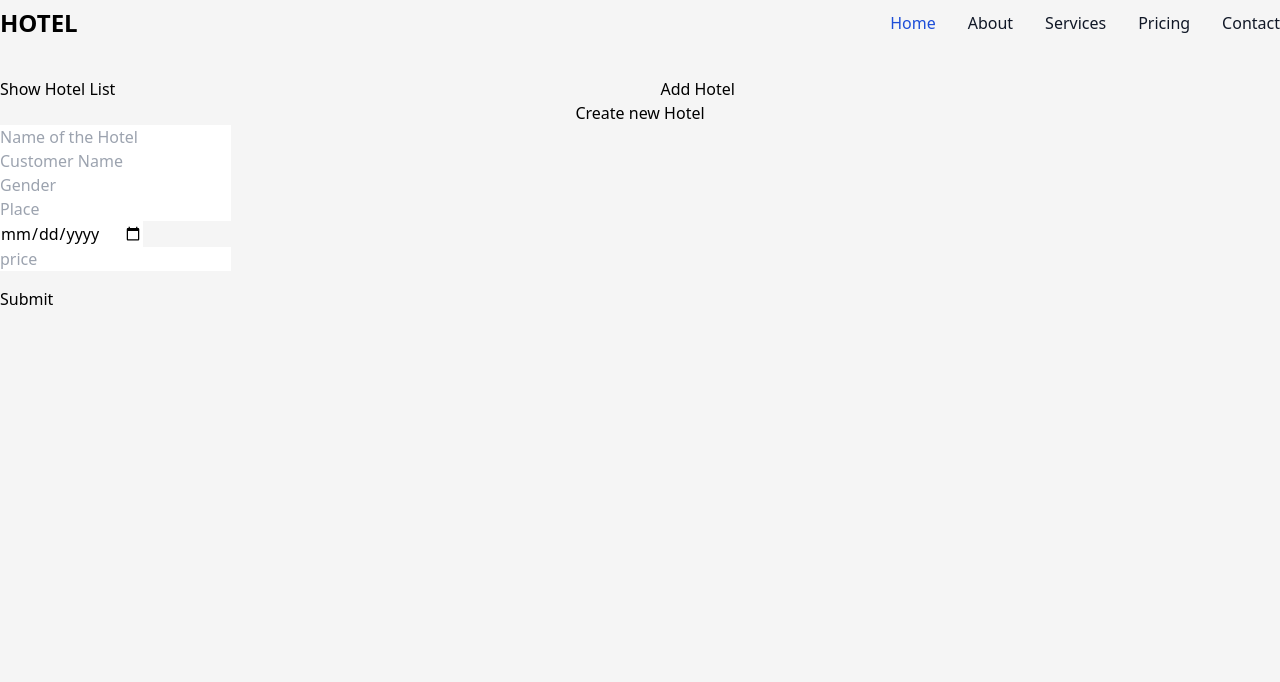
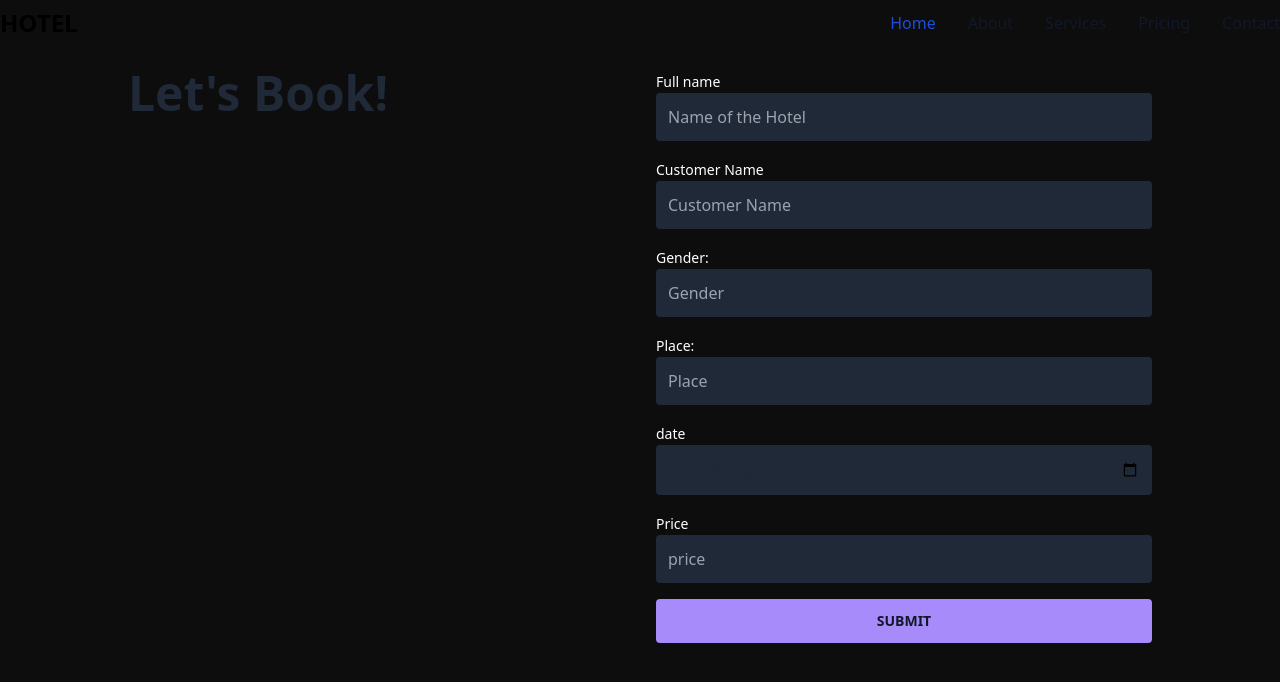
Before and after one commit to iampratyushsenapati/specsmgmt, a React (Create React App) app in the folder client/: page /create-hotel in a window 1280 px wide. Shown: the top 682 px of the page. Built offline with nearby package versions, Linux system fonts and the light colour scheme; the HTML template or start-up script is replaced by a standard one.

Commit message:
front page and create hotel page is modified

```diff
--- a/client/src/App.css
+++ b/client/src/App.css
@@ -60,10 +60,10 @@
   grid-gap: 2em;
 }
 
-.card-container {
+/* .card-container {
   width: 250px;
   border: 1px solid rgb(165, 165, 165);
   margin: 0 auto;
   border-radius: 5px;
   overflow: hidden;
-}
+} */
--- a/client/src/components/CreateHotel.js
+++ b/client/src/components/CreateHotel.js
@@ -21,7 +21,7 @@ const CreateHotel = (props) => {
 
 
 
-    const[ShowToast, setShowToast] = useState(false);
+    const [ShowToast, setShowToast] = useState(false);
     const onChange = (e) => {
         setHotel({ ...hotel, [e.target.name]: e.target.value });
     }
@@ -61,7 +61,7 @@ const CreateHotel = (props) => {
                 setTimeout(() => {
                     setShowToast(false); // Hide the toast
                     navigate('/all-hotel'); // Navigate to homepage
-                },  5000); // Adjust the timeout as needed
+                }, 5000); // Adjust the timeout as needed
             })
             .catch((err) => {
                 console.log('Error in CreateBook!');
@@ -102,7 +102,7 @@ const CreateHotel = (props) => {
                 transition={Slide}
             />
 
-            <div className='container'>
+            {/* <div className='container'>
                 <div className='row'>
                     <div className='col-md-8 m-auto'>
                         <br />
@@ -183,9 +183,95 @@ const CreateHotel = (props) => {
                         </form>
                     </div>
                 </div>
+            </div> */}
+
+            <div class="grid max-w-screen-xl grid-cols-1 gap-8 px-8 py-4 mx-auto rounded-lg md:grid-cols-2  md:px-12 lg:px-16 xl:px-32  text-gray-800">
+                <div class="flex flex-col justify-between">
+                    <div class="space-y-1">
+                        <h2 class="text-4xl font-bold leadi lg:text-5xl">Let's Book!</h2>
+                        {/* <div class="text-gray-400">Vivamus in nisl metus? Phasellus.</div> */}
                     </div>
-            {/* <Footer /> */}
+                    {/* <img src="https://img.freepik.com/free-vector/organic-flat-new-normal-hotels-illustration_23-2148935231.jpg?w=996&t=st=1708195520~exp=1708196120~hmac=1a9d4677da21939c9c8064e9e3061f7c7d3c103f19563cb21cbe03d673f8d0cc" alt="/" class="p-6  h-52 md:h-64" /> */}
                 </div>
+                <form noValidate onSubmit={onSubmit} class="space-y-4">
+                    <div >
+                        <label for="name" class="text-sm text-white">Full name</label>
+                        <input
+                            type='text'
+                            placeholder='Name of the Hotel'
+                            name='hotel_name'
+
+                            value={hotel.hotel_name}
+                            onChange={onChange}
+                            class="w-full p-3 rounded placeholder-gray-400 bg-gray-800 border-blue-200"
+                        />
+                    </div>
+                    <div>
+                        <label for="email" class="text-sm text-white">Customer Name</label>
+                        <input
+                            type='text'
+                            placeholder='Customer Name'
+                            name='customer_name'
+
+                            value={hotel.customer_name}
+                            onChange={onChange}
+                            class="w-full p-3 rounded bg-gray-800 placeholder-gray-400 border-blue-200" />
+                    </div>
+
+                    <div>
+                        <label for="message" class="text-sm  text-white">Gender:</label>
+                        <input
+                            type='text'
+                            placeholder='Gender'
+                            name='gender'
+
+                            value={hotel.gender}
+                            onChange={onChange}
+                            class="w-full p-3 rounded bg-gray-800 placeholder-gray-400 border-blue-200 "/>
+                    </div>
+
+                    <div>
+                        <label for="message" class="text-sm text-white">Place:</label>
+                        <input
+                            type='text'
+                            placeholder='Place'
+                            name='place'
+
+                            value={hotel.place}
+                            onChange={onChange}
+                            class="w-full p-3 rounded bg-gray-800 placeholder-gray-400 border-blue-200" />
+                    </div>
+
+
+
+                    <div>
+                        <label for="message" className='text-white text-sm' >date</label>
+                        <input
+                           type='date'
+                           placeholder='date'
+                           name='date'
+
+                            value={hotel.date}
+                            onChange={onChange}
+                            class="w-full p-3 rounded bg-gray-800 placeholder-gray-400 border-blue-200" />
+                    </div>
+
+                    <div>
+                        <label for="message" className='text-white text-sm' >Price</label>
+                        <input
+                            type='number'
+                            placeholder='price'
+                            name='price'
+                            value={hotel.price}
+                            onChange={onChange}
+                            class="w-full p-3 rounded bg-gray-800 placeholder-gray-400 border-blue-200" />
+                    </div>
+
+
+                    <button type="submit" class="w-full p-3 text-sm font-bold tracki uppercase rounded bg-violet-400 text-gray-900" >Submit</button>
+                </form>
+            </div>
+        </div >
     );
 };
 
--- a/client/src/components/ShowHotelDetails.js
+++ b/client/src/components/ShowHotelDetails.js
@@ -119,7 +119,7 @@ function ShowHotelDetails  (props)  {
                                         </tr>
                                         <tr>
                                             <th scope='row'>Price</th>
-                                            <td>{hotel.place}</td>
+                                            <td>{hotel.price}</td>
                                         </tr>
                                         <tr>
                                             <th scope='row'>Date</th>
--- a/client/src/index.css
+++ b/client/src/index.css
@@ -5,5 +5,5 @@
 
 
 body{
-    background-color:whitesmoke;
+    background-color:#0d0d0d;
   }
```
Also changed, not shown: client/src/components/Home.js (+33 -31 lines), 11 other files (tests, documents, lock files or other folders). Lines whose indentation alone changed are shown as unchanged.
